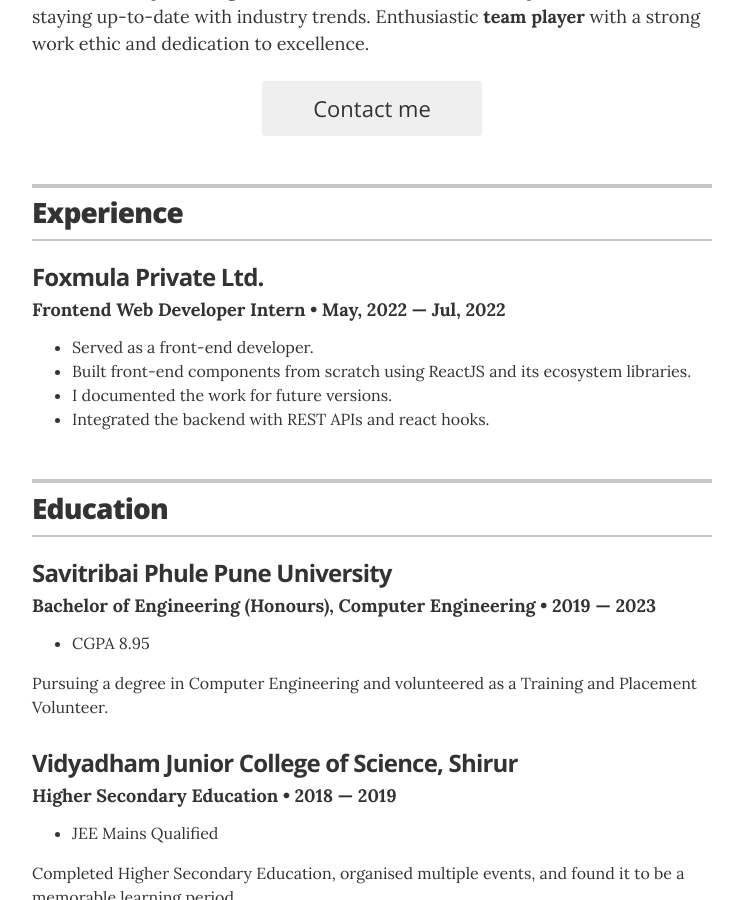
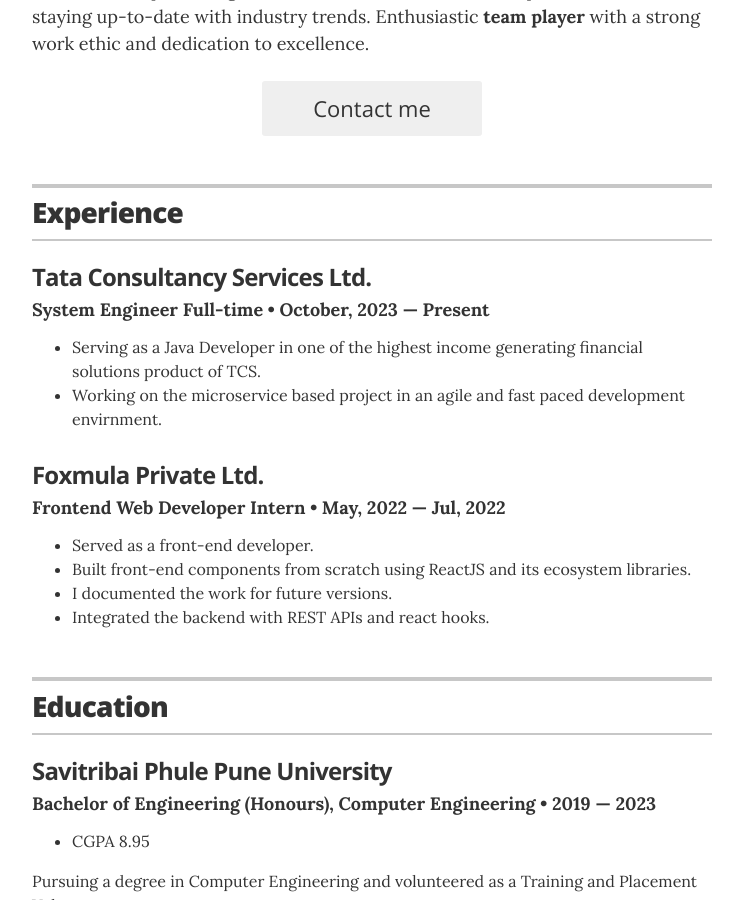
Before and after one commit to rdshinde/rdshinde.github.io, a Jekyll site: the page built from index.html, in a window 1280 px wide and 900 px high, scrolled down 374 px. Shown: the whole window, without its empty margins (268-1011 px from the left). Built offline with Jekyll 4.4.1, drawn with Linux system fonts in a browser that asks for light colours.

Commit message:
Update experience.yml

```diff
--- a/_data/experience.yml
+++ b/_data/experience.yml
@@ -1,4 +1,10 @@
 # Jobs
+
+- company: Tata Consultancy Services Ltd.
+  position: System Engineer Full-time
+  duration: October, 2023 &mdash; Present
+  summary: <ul><li>Serving as a Java Developer in one of the highest income generating financial solutions product of TCS.</li><li> Working on the microservice based project in an agile and fast paced development envirnment.</li><ul>
+
 # VP of Global Communications
 - company: Foxmula Private Ltd.
   position: Frontend Web Developer Intern
```
